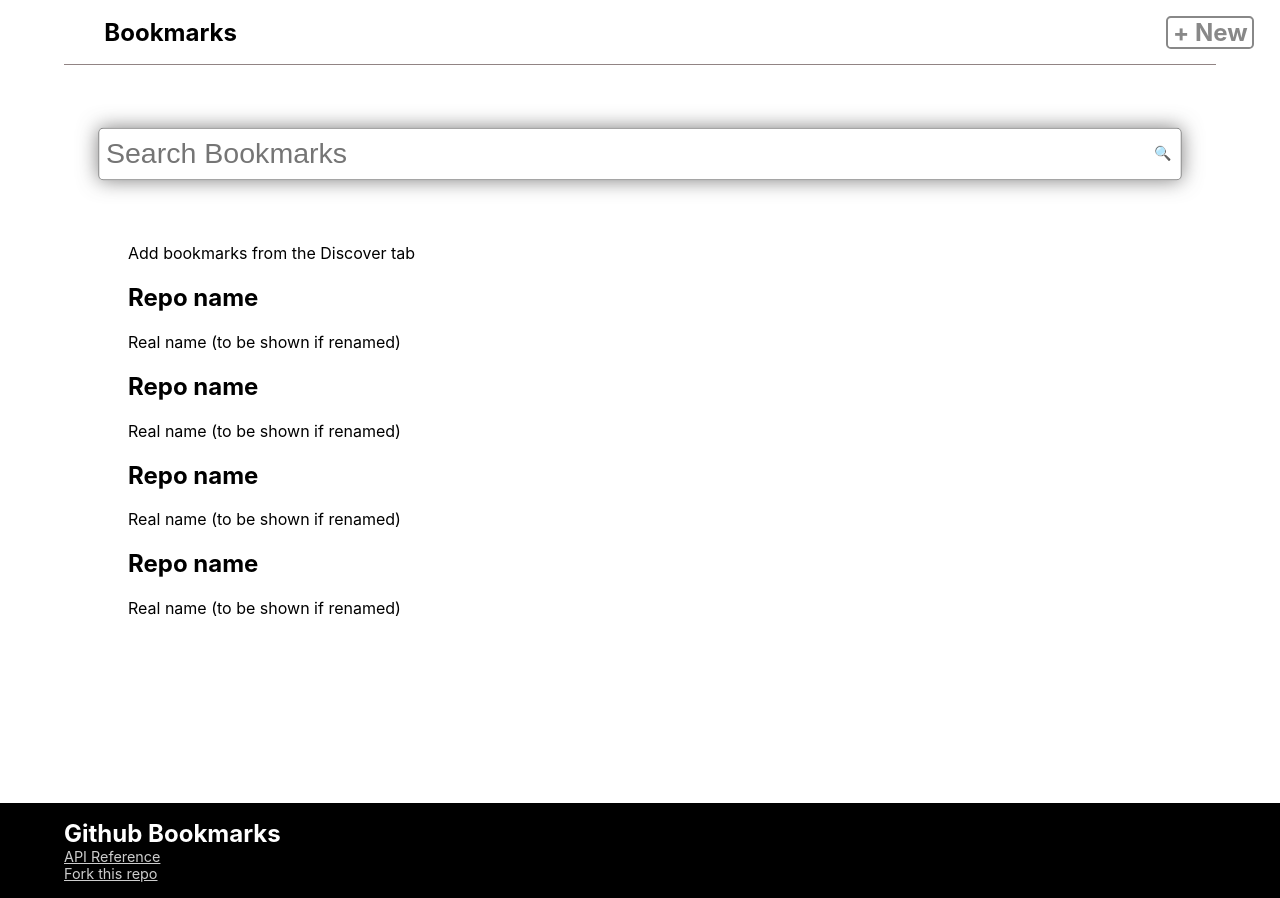
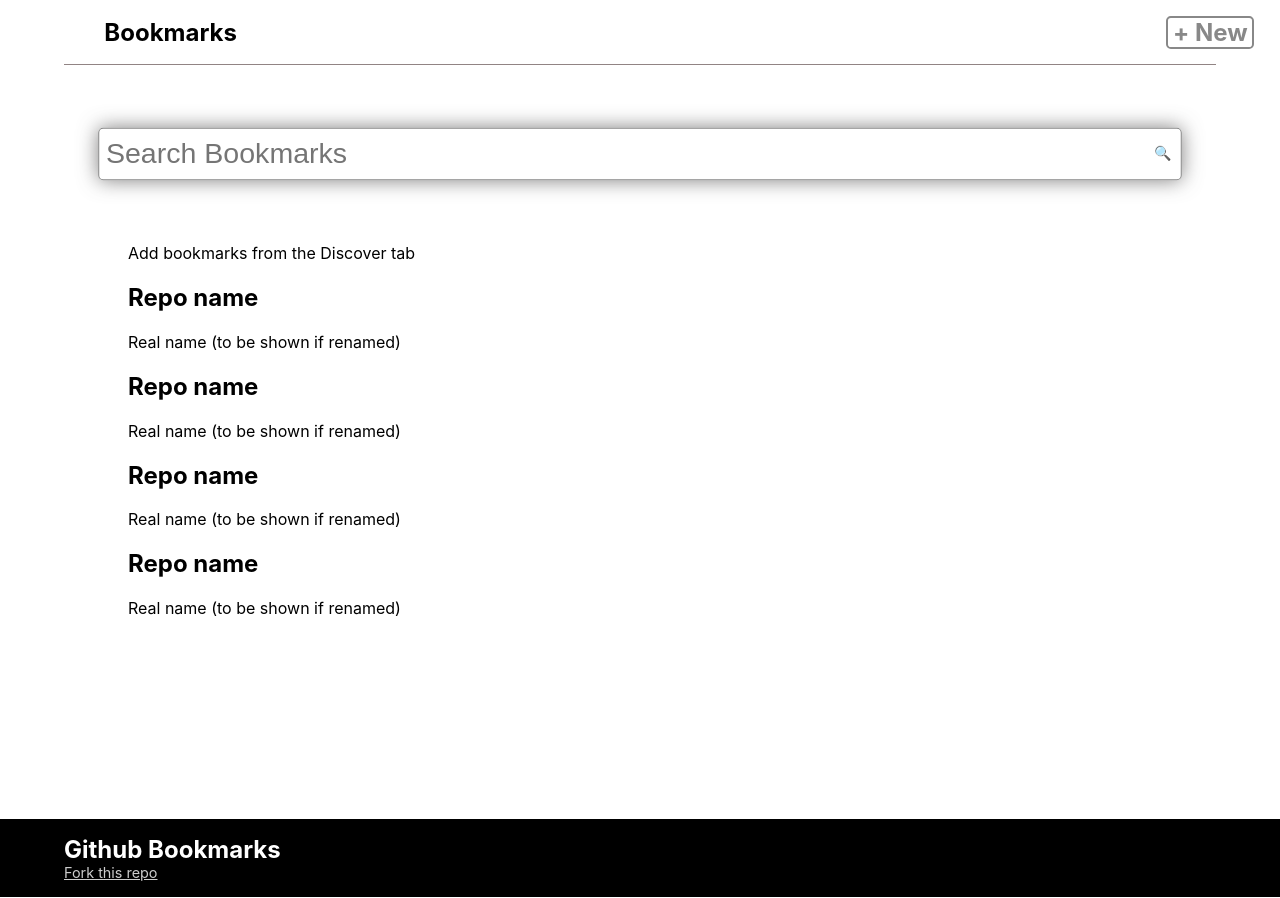
Before and after one commit to iam-shimin/gh-bookmarks, a React (Create React App) app: page / in a window 1280 px wide. Built offline with nearby package versions, Linux system fonts and the light colour scheme.

Commit message:
remove api ref from footer, add margin to footer

```diff
--- a/src/components/footer.tsx
+++ b/src/components/footer.tsx
@@ -7,7 +7,6 @@ export default function Footer() {
 		<footer>
 			<span>Github Bookmarks</span>
 			<div>
-				<a href="#api">API Reference</a>
 				<a href="#repo">Fork this repo</a>
 			</div>
 		</footer>
--- a/src/style/footer.css
+++ b/src/style/footer.css
@@ -16,6 +16,7 @@ footer {
 
   footer {
 	padding: 1rem 4rem;
+	margin-top: 1rem;
   }
 
 footer a {
```
